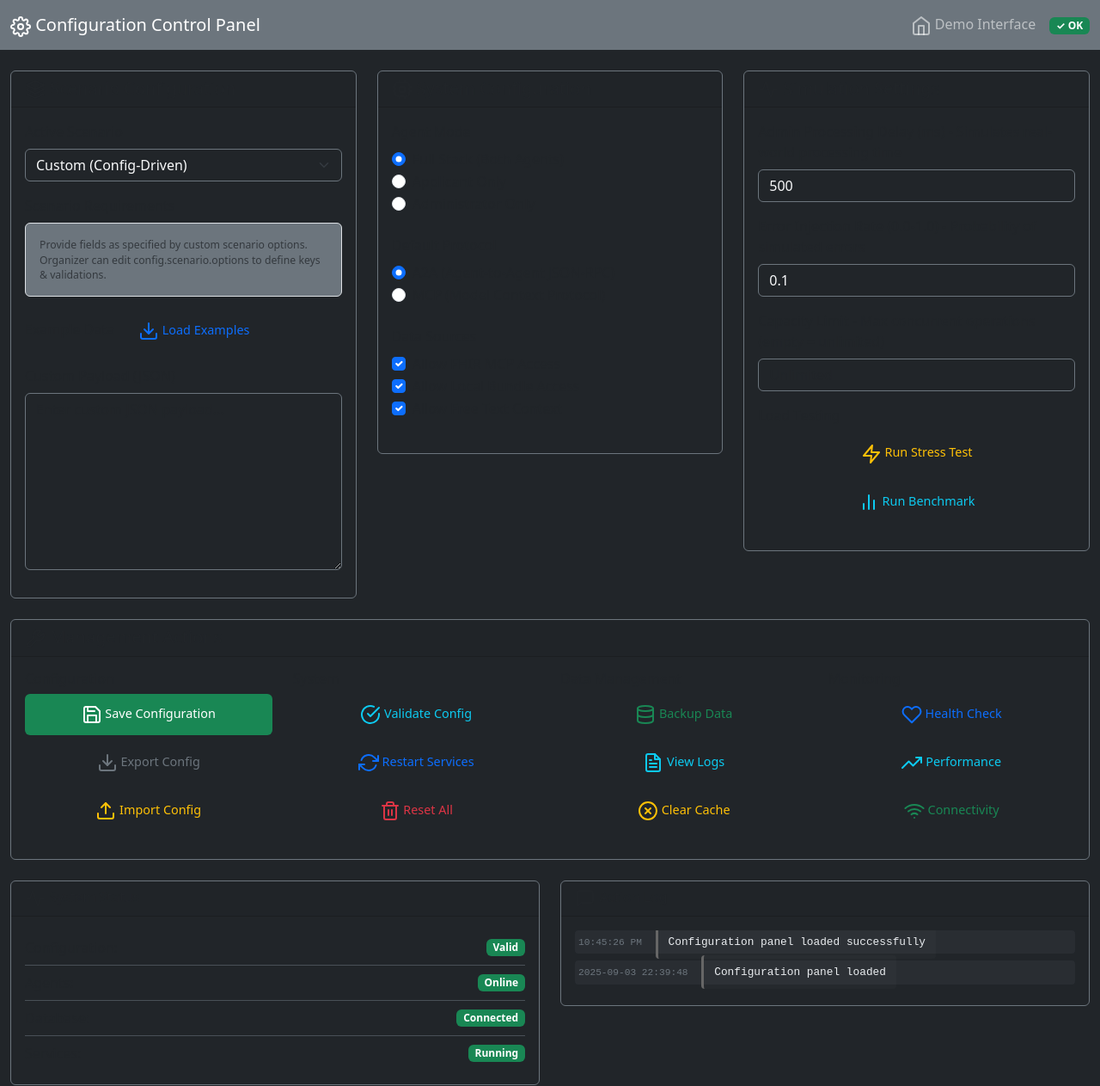
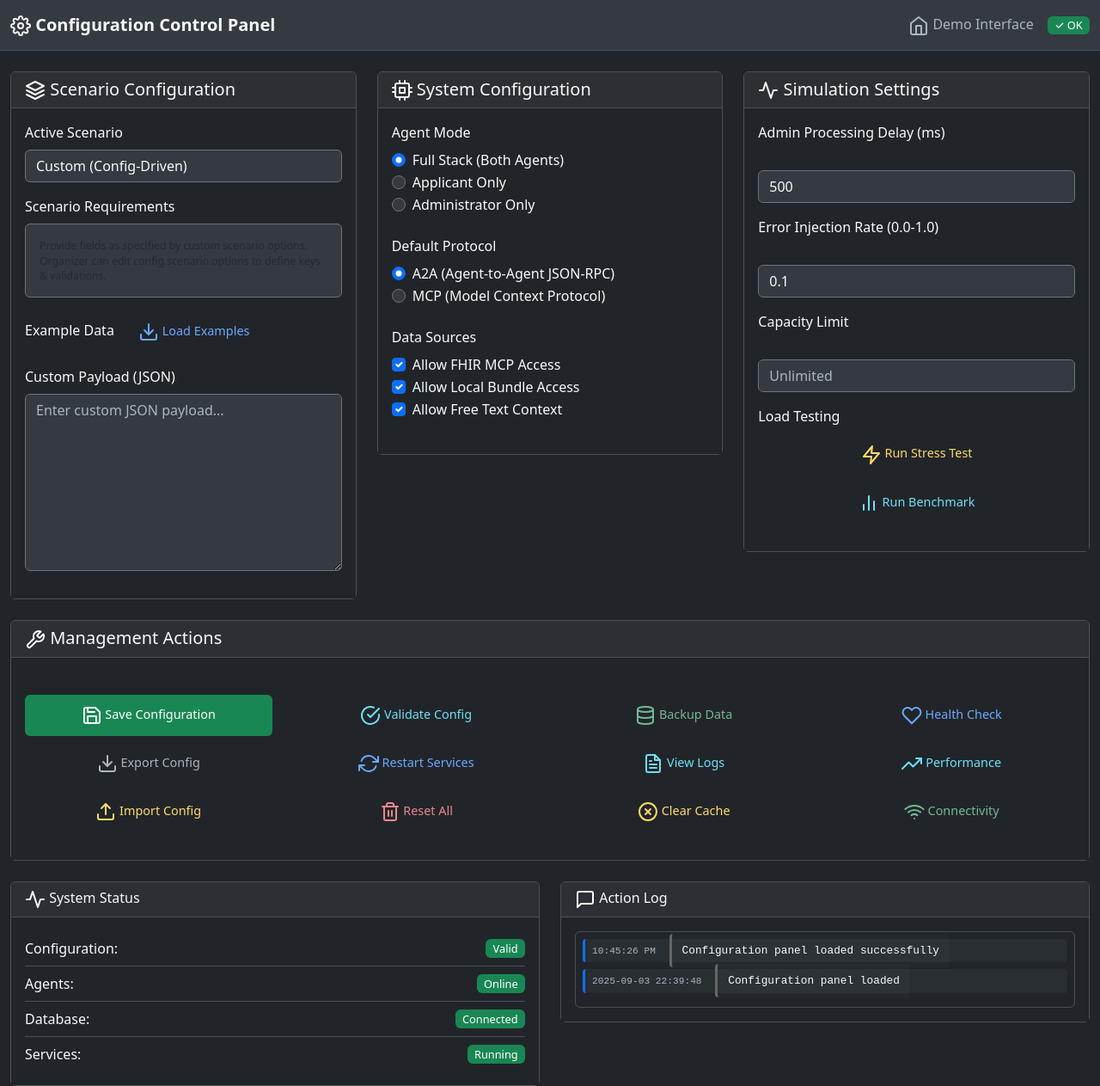
Before and after one commit to aks129/AgentInterOp, a Flask app: page /config in a window 1280 px wide. Shown: the whole page at 86% size. Run offline with Flask 3, Linux system fonts and the light colour scheme; some libraries are stand-ins or nearby versions.

Commit message:
Update the application to use a dark color scheme for better readability
Adjust CSS variables and HTML elements to implement a dark theme across the web UI, including navigation, cards, forms, and status displays.

Replit-Commit-Author: Agent
Replit-Commit-Session-Id: 732803a3-9f13-49b3-ab1e-927d9b5b770c
Replit-Commit-Checkpoint-Type: full_checkpoint
Replit-Commit-Screenshot-Url: https://storage.googleapis.com/screenshot-production-us-central1/a1bfaea2-d9eb-4448-9149-3d0f981a329e/732803a3-9f13-49b3-ab1e-927d9b5b770c/4A6mnrs

```diff
--- a/app/web/static/config.css
+++ b/app/web/static/config.css
@@ -1,28 +1,122 @@
-/* Configuration Page Styles */
+/* Configuration Page Styles - Dark Theme */
+
+body {
+    background-color: #1a1a1a !important;
+    color: #e9ecef !important;
+}
+
+.navbar {
+    background-color: #343a40 !important;
+    border-bottom: 1px solid #495057 !important;
+}
+
+.navbar-brand {
+    color: #f8f9fa !important;
+    font-weight: 600;
+}
+
+.navbar-brand:hover {
+    color: #ffffff !important;
+}
+
+.navbar-nav .nav-link {
+    color: #adb5bd !important;
+}
+
+.navbar-nav .nav-link:hover {
+    color: #f8f9fa !important;
+}
+
+.navbar-text {
+    color: #adb5bd !important;
+}
 
 .card {
+    background-color: #212529 !important;
+    border-color: #495057 !important;
     transition: box-shadow 0.2s ease-in-out;
 }
 
 .card:hover {
-    box-shadow: 0 4px 8px rgba(0, 123, 255, 0.2);
+    box-shadow: 0 4px 8px rgba(13, 110, 253, 0.3);
+    border-color: #6c757d;
+}
+
+.card-header {
+    background-color: #2c3034 !important;
+    border-bottom-color: #495057 !important;
+    color: #f8f9fa !important;
+}
+
+.card-body {
+    background-color: #212529 !important;
 }
 
 .requirements-section {
+    background-color: #343a40 !important;
+    border-color: #6c757d !important;
+    color: #adb5bd !important;
     max-height: 120px;
     overflow-y: auto;
     font-size: 0.875rem;
     line-height: 1.4;
 }
 
+.form-control {
+    background-color: #343a40 !important;
+    border-color: #6c757d !important;
+    color: #f8f9fa !important;
+}
+
 .form-control:focus {
-    border-color: #0d6efd;
+    background-color: #343a40 !important;
+    border-color: #0d6efd !important;
+    color: #f8f9fa !important;
     box-shadow: 0 0 0 0.2rem rgba(13, 110, 253, 0.25);
 }
 
+.form-control::placeholder {
+    color: #adb5bd !important;
+}
+
+.form-select {
+    background-color: #343a40 !important;
+    border-color: #6c757d !important;
+    color: #f8f9fa !important;
+}
+
+.form-select:focus {
+    background-color: #343a40 !important;
+    border-color: #0d6efd !important;
+    color: #f8f9fa !important;
+    box-shadow: 0 0 0 0.2rem rgba(13, 110, 253, 0.25);
+}
+
+.form-check-input {
+    background-color: #343a40 !important;
+    border-color: #6c757d !important;
+}
+
 .form-check-input:checked {
-    background-color: #0d6efd;
-    border-color: #0d6efd;
+    background-color: #0d6efd !important;
+    border-color: #0d6efd !important;
+}
+
+.form-check-input:focus {
+    box-shadow: 0 0 0 0.2rem rgba(13, 110, 253, 0.25);
+}
+
+.form-check-label {
+    color: #f8f9fa !important;
+}
+
+.form-label {
+    color: #f8f9fa !important;
+    font-weight: 500;
+}
+
+.status-display {
+    background-color: #212529 !important;
 }
 
 .status-display .status-item {
@@ -31,6 +125,7 @@
     align-items: center;
     padding: 0.5rem 0;
     border-bottom: 1px solid #495057;
+    color: #f8f9fa;
 }
 
 .status-display .status-item:last-child {
@@ -39,29 +134,36 @@
 
 .status-label {
     font-weight: 500;
+    color: #f8f9fa !important;
 }
 
 .log-display {
+    background-color: #212529 !important;
     max-height: 200px;
     overflow-y: auto;
     font-family: 'Courier New', monospace;
     font-size: 0.8rem;
+    padding: 0.5rem;
+    border-radius: 0.375rem;
+    border: 1px solid #495057;
 }
 
 .log-entry {
     margin-bottom: 0.5rem;
-    padding: 0.25rem;
+    padding: 0.25rem 0.5rem;
     border-radius: 0.25rem;
-    background-color: rgba(108, 117, 125, 0.1);
+    background-color: rgba(73, 80, 87, 0.2);
+    border-left: 3px solid #0d6efd;
 }
 
 .log-entry .timestamp {
-    color: #6c757d;
+    color: #adb5bd;
     margin-right: 0.5rem;
+    font-weight: 500;
 }
 
 .log-entry .message {
-    color: #e9ecef;
+    color: #f8f9fa;
 }
 
 .btn-group-sm .btn {
@@ -113,23 +215,35 @@
     }
 }
 
-/* Status badges */
+/* Status badges - Dark Theme */
+.badge {
+    font-weight: 500;
+    font-size: 0.8rem;
+}
+
 .badge.bg-success {
     background-color: #198754 !important;
+    color: white !important;
 }
 
 .badge.bg-danger {
     background-color: #dc3545 !important;
+    color: white !important;
 }
 
 .badge.bg-warning {
     background-color: #ffc107 !important;
-    color: #000;
+    color: #000 !important;
 }
 
 .badge.bg-info {
     background-color: #0dcaf0 !important;
-    color: #000;
+    color: #000 !important;
+}
+
+.badge.bg-secondary {
+    background-color: #6c757d !important;
+    color: white !important;
 }
 
 /* Responsive adjustments */
@@ -266,40 +380,90 @@
     margin-bottom: 0;
 }
 
-/* Button states */
+/* Button states - Dark Theme */
+.btn {
+    border-width: 1px;
+    font-weight: 500;
+}
+
 .btn:disabled {
     opacity: 0.6;
     cursor: not-allowed;
 }
 
+.btn-success {
+    background-color: #198754 !important;
+    border-color: #198754 !important;
+    color: white !important;
+}
+
+.btn-success:hover {
+    background-color: #157347 !important;
+    border-color: #146c43 !important;
+}
+
+.btn-outline-primary {
+    color: #6ea8fe !important;
+    border-color: #6ea8fe !important;
+}
+
 .btn-outline-primary:hover {
-    background-color: #0d6efd;
-    border-color: #0d6efd;
+    background-color: #0d6efd !important;
+    border-color: #0d6efd !important;
+    color: white !important;
+}
+
+.btn-outline-success {
+    color: #75b798 !important;
+    border-color: #75b798 !important;
 }
 
 .btn-outline-success:hover {
-    background-color: #198754;
-    border-color: #198754;
+    background-color: #198754 !important;
+    border-color: #198754 !important;
+    color: white !important;
+}
+
+.btn-outline-warning {
+    color: #ffda6a !important;
+    border-color: #ffda6a !important;
 }
 
 .btn-outline-warning:hover {
-    background-color: #ffc107;
-    border-color: #ffc107;
-    color: #000;
+    background-color: #ffc107 !important;
+    border-color: #ffc107 !important;
+    color: #000 !important;
+}
+
+.btn-outline-danger {
+    color: #ea868f !important;
+    border-color: #ea868f !important;
 }
 
 .btn-outline-danger:hover {
-    background-color: #dc3545;
-    border-color: #dc3545;
+    background-color: #dc3545 !important;
+    border-color: #dc3545 !important;
+    color: white !important;
+}
+
+.btn-outline-info {
+    color: #6edff6 !important;
+    border-color: #6edff6 !important;
 }
 
 .btn-outline-info:hover {
-    background-color: #0dcaf0;
-    border-color: #0dcaf0;
-    color: #000;
+    background-color: #0dcaf0 !important;
+    border-color: #0dcaf0 !important;
+    color: #000 !important;
+}
+
+.btn-outline-secondary {
+    color: #adb5bd !important;
+    border-color: #6c757d !important;
 }
 
 .btn-outline-secondary:hover {
-    background-color: #6c757d;
-    border-color: #6c757d;
+    background-color: #6c757d !important;
+    border-color: #6c757d !important;
+    color: white !important;
 }
--- a/app/web/templates/config.html
+++ b/app/web/templates/config.html
@@ -10,7 +10,7 @@
     <link href="{{ url_for('static', filename='config.css') }}" rel="stylesheet">
 </head>
 <body class="bg-dark text-light">
-    <nav class="navbar navbar-dark bg-secondary">
+    <nav class="navbar navbar-dark bg-dark">
         <div class="container-fluid">
             <a class="navbar-brand" href="#">
                 <i data-feather="settings"></i>
```
